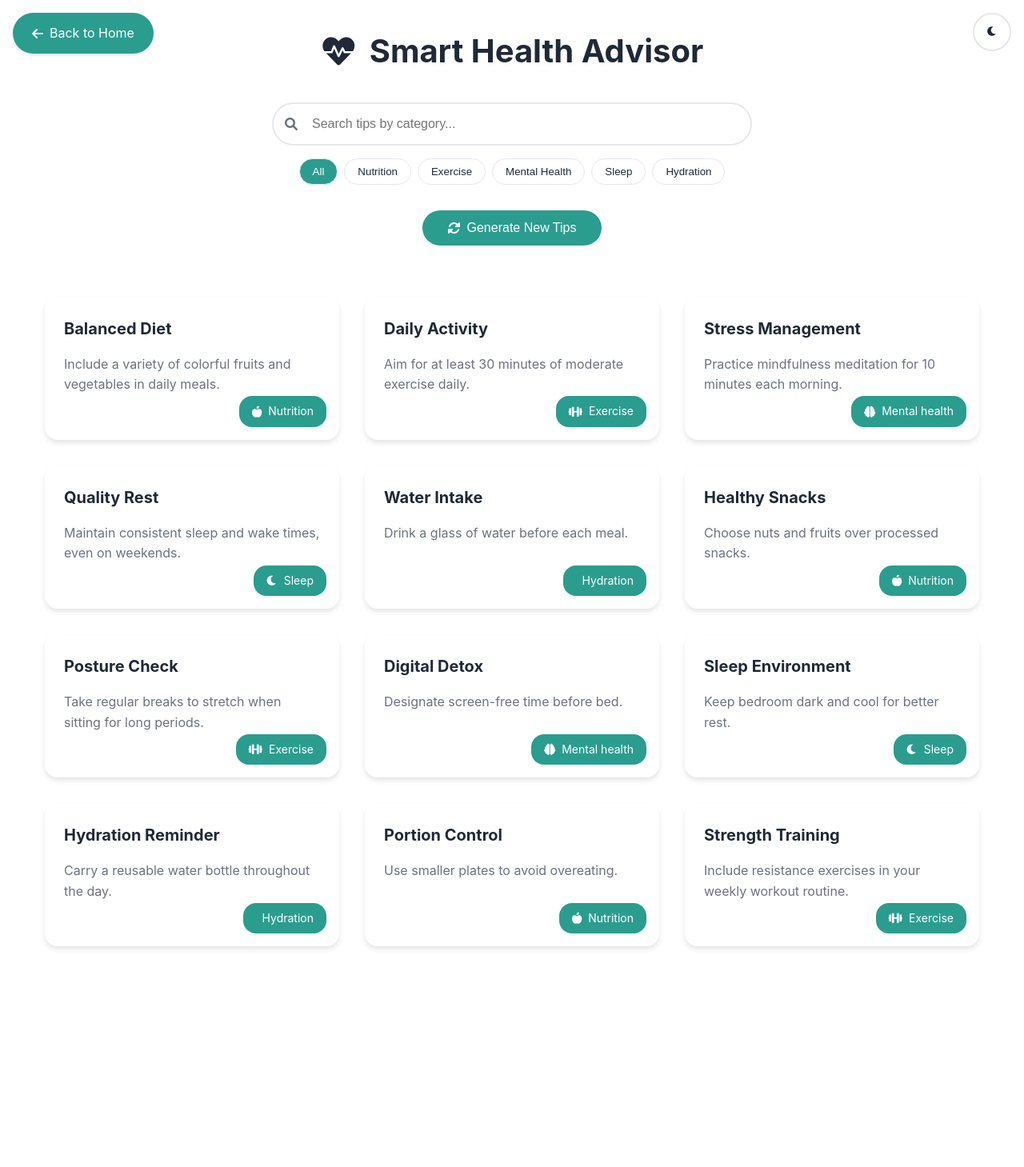
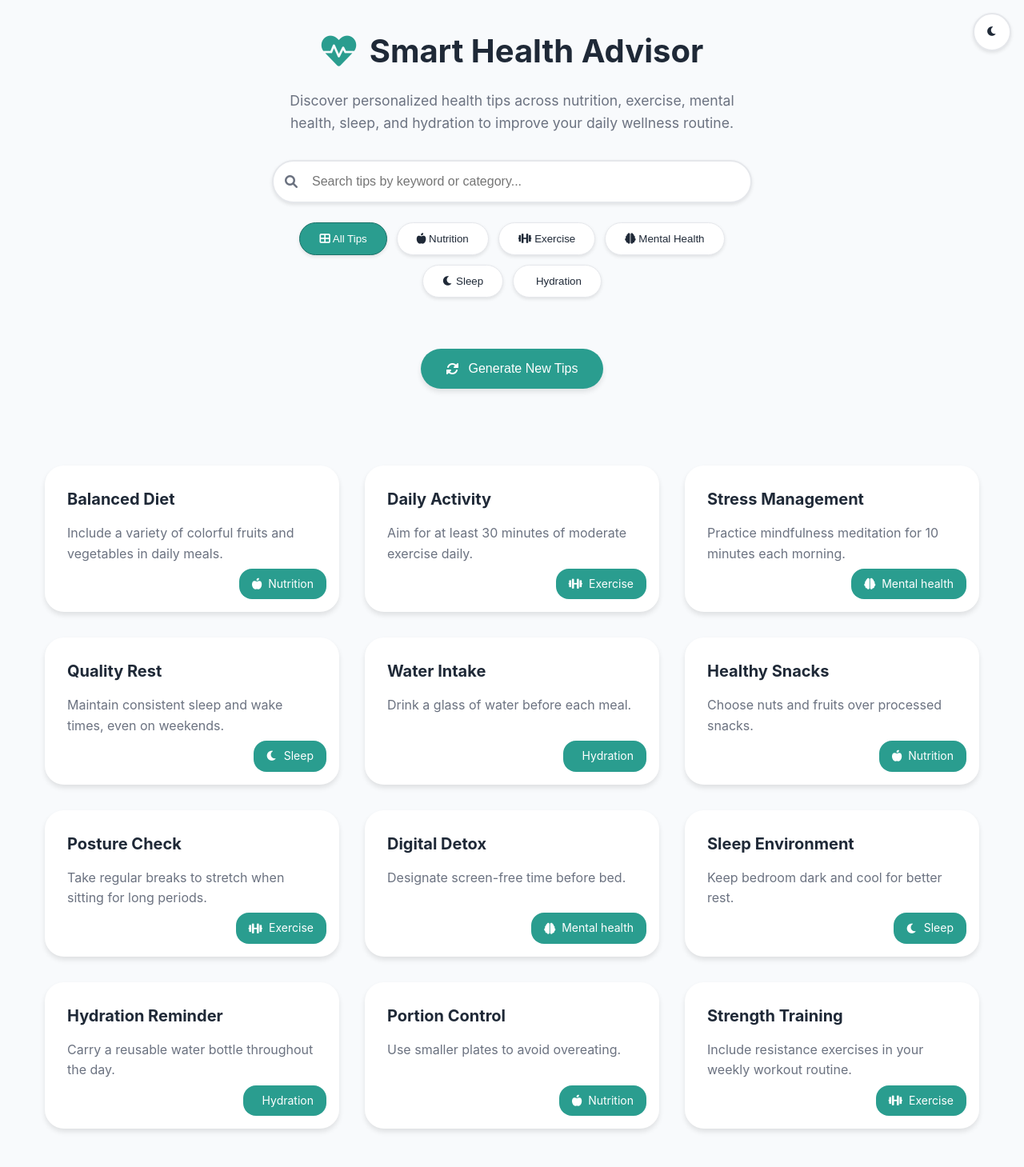
Before and after one commit to asifahamed11/MediLinx, a PHP site: page /health_tips.php in a window 1280 px wide. Shown: the whole page at 80% size. Before the commit the page ends 1187 px from the top, so only its background shows below. Run offline with PHP 8.4, Linux system fonts and the light colour scheme; data that the repository does not hold is empty.

```diff
--- a/health_tips.php
+++ b/health_tips.php
@@ -82,6 +82,22 @@ function get_category_icon($category) {
     return $icons[strtolower($category)] ?? 'fa-check';
 }
 
+function get_category_tips($category) {
+    switch(strtolower($category)) {
+        case 'hydration':
+            return [
+                'Stay Hydrated' => 'Drink 8-10 glasses of water daily',
+                'Water Quality' => 'Use clean, filtered water when possible',
+                'Hydration Schedule' => 'Set regular reminders to drink water',
+                'Monitor Hydration' => 'Check urine color for hydration levels',
+                'Smart Drinking' => 'Avoid excessive caffeine and alcohol'
+            ];
+        // Add other categories as needed
+        default:
+            return [];
+    }
+}
+
 // Tip generation and caching logic
 if ($_SERVER['REQUEST_METHOD'] === 'POST' && isset($_POST['refresh'])) {
     $_SESSION['tips'] = generate_health_tips();
@@ -100,32 +116,37 @@ $tips_content = $_SESSION['tips'];
 <head>
     <meta charset="UTF-8">
     <meta name="viewport" content="width=device-width, initial-scale=1.0">
-    <title>Smart Health Advisor</title>
+    <title>Smart Health Advisor - Daily Wellness Tips</title>
+    <meta name="description" content="Get personalized health and wellness tips across nutrition, exercise, mental health, sleep, and hydration.">
     <link rel="stylesheet" href="https://cdnjs.cloudflare.com/ajax/libs/font-awesome/6.0.0/css/all.min.css">
     <style>
         :root {
             --primary: #2A9D8F;
-            --primary-dark:rgb(21, 133, 120);
-            --accent:rgb(67, 240, 220);
-            --background: #ffffff;
+            --primary-light: #4ecdc4;
+            --primary-dark: #1a7168;
+            --accent: #F4A261;
+            --background: #f8fafc;
             --card-bg: #ffffff;
             --text: #1f2937;
             --text-light: #6b7280;
             --border: #e5e7eb;
             --shadow: rgba(0, 0, 0, 0.1);
-            --transition: all 0.3s ease;
+            --shadow-lg: rgba(0, 0, 0, 0.15);
+            --transition: all 0.3s cubic-bezier(0.4, 0, 0.2, 1);
         }
 
         [data-theme="dark"] {
-            --primary: #2A9D8F;
-            --primary-dark:rgb(21, 133, 120);
-            --accent:rgb(67, 240, 220);
+            --primary: #4ecdc4;
+            --primary-light: #64dfb4;
+            --primary-dark: #2A9D8F;
+            --accent: #F4A261;
             --background: #111827;
             --card-bg: #1f2937;
-            --text: #f3f4f6;
+            --text:rgb(212, 216, 221);
             --text-light: #9ca3af;
             --border: #374151;
             --shadow: rgba(0, 0, 0, 0.25);
+            --shadow-lg: rgba(0, 0, 0, 0.35);
         }
 
         * {
@@ -135,7 +156,7 @@ $tips_content = $_SESSION['tips'];
         }
 
         body {
-            font-family: -apple-system, BlinkMacSystemFont, 'Segoe UI', Roboto, Oxygen, Ubuntu, Cantarell, sans-serif;
+            font-family: -apple-system, system-ui, BlinkMacSystemFont, 'Segoe UI', Roboto, Oxygen, Ubuntu, sans-serif;
             background-color: var(--background);
             color: var(--text);
             line-height: 1.6;
@@ -153,34 +174,40 @@ $tips_content = $_SESSION['tips'];
         .header {
             text-align: center;
             margin-bottom: 3rem;
+            animation: slideDown 0.6s ease-out;
         }
 
         .title {
             font-size: 2.5rem;
             color: var(--text);
-            margin-bottom: 2rem;
+            margin-bottom: 1rem;
             display: flex;
             align-items: center;
             justify-content: center;
             gap: 1rem;
         }
 
+        .title i {
+            color: var(--primary);
+            animation: pulse 2s infinite;
+        }
+
+        .subtitle {
+            color: var(--text-light);
+            font-size: 1.1rem;
+            max-width: 600px;
+            margin: 0 auto 2rem;
+        }
+
         .search-container {
             max-width: 600px;
             margin: 0 auto;
+            position: relative;
         }
 
         .search-wrapper {
             position: relative;
-            margin-bottom: 1rem;
-        }
-
-        .search-icon {
-            position: absolute;
-            left: 1rem;
-            top: 50%;
-            transform: translateY(-50%);
-            color: var(--text-light);
+            margin-bottom: 1.5rem;
         }
 
         .search-bar {
@@ -192,24 +219,26 @@ $tips_content = $_SESSION['tips'];
             color: var(--text);
             font-size: 1rem;
             transition: var(--transition);
+            box-shadow: 0 2px 4px var(--shadow);
         }
 
         .search-bar:focus {
             outline: none;
             border-color: var(--primary);
-            box-shadow: 0 0 0 3px rgba(59, 130, 246, 0.2);
+            box-shadow: 0 0 0 3px rgba(42, 157, 143, 0.2);
+            transform: translateY(-1px);
         }
 
         .filter-buttons {
             display: flex;
             flex-wrap: wrap;
-            gap: 0.5rem;
+            gap: 0.75rem;
             justify-content: center;
             margin-bottom: 2rem;
         }
 
         .filter-btn {
-            padding: 0.5rem 1rem;
+            padding: 0.75rem 1.5rem;
             border: none;
             border-radius: 1.5rem;
             background-color: var(--card-bg);
@@ -217,48 +246,77 @@ $tips_content = $_SESSION['tips'];
             cursor: pointer;
             transition: var(--transition);
             border: 1px solid var(--border);
+            font-weight: 500;
+            box-shadow: 0 2px 4px var(--shadow);
         }
 
-        .filter-btn:hover,
+        .filter-btn:hover {
+            background-color: var(--primary-light);
+            color: white;
+            transform: translateY(-2px);
+            box-shadow: 0 4px 6px var(--shadow-lg);
+        }
+
         .filter-btn.active {
             background-color: var(--primary);
             color: white;
+            border-color: var(--primary-dark);
         }
 
         .grid {
             display: grid;
-            grid-template-columns: repeat(auto-fill, minmax(300px, 1fr));
+            grid-template-columns: repeat(auto-fill, minmax(320px, 1fr));
             gap: 2rem;
             padding: 1rem 0;
         }
 
         .card {
             background-color: var(--card-bg);
-            border-radius: 1rem;
+            border-radius: 1.5rem;
             box-shadow: 0 4px 6px var(--shadow);
             transition: var(--transition);
             position: relative;
             overflow: hidden;
+            opacity: 0;
+            transform: translateY(20px);
         }
 
         .card:hover {
-            transform: translateY(-5px);
-            box-shadow: 0 8px 12px var(--shadow);
+            transform: translateY(-5px) scale(1.02);
+            box-shadow: 0 8px 12px var(--shadow-lg);
+        }
+
+        .card::before {
+            content: '';
+            position: absolute;
+            top: 0;
+            left: 0;
+            right: 0;
+            height: 4px;
+            background: var(--primary);
+            transform: scaleX(0);
+            transition: var(--transition);
+        }
+
+        .card:hover::before {
+            transform: scaleX(1);
         }
 
         .card-content {
-            padding: 1.5rem;
+            padding: 1.75rem;
         }
 
         .card h2 {
             color: var(--text);
             font-size: 1.25rem;
             margin-bottom: 1rem;
+            line-height: 1.4;
         }
 
         .card p {
             color: var(--text-light);
             margin-bottom: 2rem;
+            font-size: 1rem;
         }
 
         .category-tag {
@@ -273,16 +331,50 @@ $tips_content = $_SESSION['tips'];
             display: flex;
             align-items: center;
             gap: 0.5rem;
+            transform: translateY(0);
+            transition: var(--transition);
         }
 
-        .theme-toggle-container {
+        .card:hover .category-tag {
+            transform: translateY(-2px);
+            background-color: var(--primary-dark);
+        }
+
+        .refresh-button {
+            padding: 1rem 2rem;
+            background-color: var(--primary);
+            color: white;
+            border: none;
+            border-radius: 2rem;
+            cursor: pointer;
+            transition: var(--transition);
+            font-size: 1rem;
+            display: inline-flex;
+            align-items: center;
+            gap: 0.75rem;
+            font-weight: 500;
+            box-shadow: 0 4px 6px var(--shadow);
+            margin: 2rem 0;
+        }
+
+        .refresh-button:hover {
+            background-color: var(--primary-dark);
+            transform: translateY(-2px) scale(1.05);
+            box-shadow: 0 6px 8px var(--shadow-lg);
+        }
+
+        .refresh-button i {
+            transition: transform 0.3s ease;
+        }
+
+        .refresh-button:hover i {
+            transform: rotate(180deg);
+        }
+
+        .theme-toggle {
             position: fixed;
             top: 1rem;
             right: 1rem;
-            z-index: 1000;
-        }
-
-        .theme-toggle {
             background: var(--card-bg);
             border: 2px solid var(--border);
             color: var(--text);
@@ -294,61 +386,48 @@ $tips_content = $_SESSION['tips'];
             align-items: center;
             justify-content: center;
             transition: var(--transition);
+            box-shadow: 0 2px 4px var(--shadow);
+            z-index: 1000;
         }
 
         .theme-toggle:hover {
             background-color: var(--primary);
             color: white;
+            transform: rotate(180deg);
         }
 
-        .refresh-container {
-            text-align: center;
-            margin: 2rem 0;
+        @keyframes slideDown {
+            from {
+                opacity: 0;
+                transform: translateY(-20px);
+            }
+            to {
+                opacity: 1;
+                transform: translateY(0);
+            }
         }
 
-        .refresh-button {
-            padding: 0.8rem 2rem;
-            background-color: var(--primary);
-            color: white;
-            border: none;
-            border-radius: 2rem;
-            cursor: pointer;
-            transition: var(--transition);
-            font-size: 1rem;
-            display: inline-flex;
-            align-items: center;
-            gap: 0.5rem;
+        @keyframes fadeIn {
+            from {
+                opacity: 0;
+                transform: translateY(20px);
+            }
+            to {
+                opacity: 1;
+                transform: translateY(0);
+            }
         }
 
-        .refresh-button:hover {
-            background-color: var(--primary-dark);
-            transform: scale(1.05);
+        @keyframes pulse {
+            0% {
+                transform: scale(1);
             }
-
-        .back-btn {
-            position: fixed;
-            top: 1rem;
-            left: 1rem;
-            z-index: 1000;
-            background: var(--primary);
-            color: white;
-            padding: 0.8rem 1.5rem;
-            border: none;
-            border-radius: 2rem;
-            cursor: pointer;
-            display: flex;
-            align-items: center;
-            gap: 0.5rem;
-            text-decoration: none;
-            transition: var(--transition);
-            font-size: 1rem;
-            box-shadow: 0 2px 4px var(--shadow);
+            50% {
+                transform: scale(1.1);
             }
-
-        .back-btn:hover {
-            background: var(--primary-dark);
-            transform: translateY(-2px);
-            box-shadow: 0 4px 8px var(--shadow);
+            100% {
+                transform: scale(1);
+            }
         }
 
         @media (max-width: 768px) {
@@ -361,25 +440,69 @@ $tips_content = $_SESSION['tips'];
             }
 
             .filter-buttons {
-                flex-direction: column;
+                gap: 0.5rem;
             }
 
             .filter-btn {
-                width: 100%;
+                padding: 0.5rem 1rem;
+                font-size: 0.9rem;
             }
+
+            .card {
+                margin: 0 0.5rem;
+            }
+
+            .theme-toggle {
+                top: auto;
+                bottom: 1rem;
+                right: 1rem;
+            }
+        }
+
+        .loading {
+            position: fixed;
+            top: 0;
+            left: 0;
+            right: 0;
+            bottom: 0;
+            background: rgba(0, 0, 0, 0.7);
+            display: flex;
+            justify-content: center;
+            align-items: center;
+            z-index: 1000;
+            opacity: 0;
+            pointer-events: none;
+            transition: opacity 0.3s ease;
+        }
+
+        .loading.active {
+            opacity: 1;
+            pointer-events: auto;
+        }
+
+        .loading-spinner {
+            width: 50px;
+            height: 50px;
+            border: 4px solid var(--primary-light);
+            border-top: 4px solid var(--primary);
+            border-radius: 50%;
+            animation: spin 1s linear infinite;
+        }
+
+        @keyframes spin {
+            0% { transform: rotate(0deg); }
+            100% { transform: rotate(360deg); }
         }
     </style>
 </head>
 <body>
-    <a href="index.php" class="back-btn">
-        <i class="fas fa-arrow-left"></i>
-        Back to Home
-    </a>
-    <div class="theme-toggle-container">
+    <div class="loading">
+        <div class="loading-spinner"></div>
+    </div>
+
     <button class="theme-toggle" onclick="toggleTheme()" aria-label="Toggle theme">
         <i class="fas fa-moon"></i>
     </button>
-    </div>
 
     <div class="container">
         <header class="header">
@@ -387,25 +510,40 @@ $tips_content = $_SESSION['tips'];
                 <i class="fas fa-heartbeat"></i>
                 Smart Health Advisor
             </h1>
+            <p class="subtitle">Discover personalized health tips across nutrition, exercise, mental health, sleep, and hydration to improve your daily wellness routine.</p>
+
             <div class="search-container">
                 <div class="search-wrapper">
-                    <i class="fas fa-search search-icon"></i>
                     <input
                         type="text"
                         class="search-bar"
-                        placeholder="Search tips by category..."
-                        onkeyup="filterCards(this.value)"
+                        placeholder="Search tips by keyword or category..."
+                        onkeyup="debounce(filterCards, 300)(this.value)"
+                        aria-label="Search health tips"
                     >
+                    <i class="fas fa-search" style="position: absolute; left: 1rem; top: 50%; transform: translateY(-50%); color: var(--text-light);"></i>
                 </div>
                 <div class="filter-buttons">
-                    <button onclick="filterByCategory('all')" class="filter-btn active">All</button>
-                    <button onclick="filterByCategory('nutrition')" class="filter-btn">Nutrition</button>
-                    <button onclick="filterByCategory('exercise')" class="filter-btn">Exercise</button>
-                    <button onclick="filterByCategory('mental health')" class="filter-btn">Mental Health</button>
-                    <button onclick="filterByCategory('sleep')" class="filter-btn">Sleep</button>
-                    <button onclick="filterByCategory('hydration')" class="filter-btn">Hydration</button>
+                    <button onclick="filterByCategory('all')" class="filter-btn active" data-category="all">
+                        <i class="fas fa-th-large"></i> All Tips
+                    </button>
+                    <button onclick="filterByCategory('nutrition')" class="filter-btn" data-category="nutrition">
+                        <i class="fas fa-apple-alt"></i> Nutrition
+                    </button>
+                    <button onclick="filterByCategory('exercise')" class="filter-btn" data-category="exercise">
+                        <i class="fas fa-dumbbell"></i> Exercise
+                    </button>
+                    <button onclick="filterByCategory('mental health')" class="filter-btn" data-category="mental health">
+                        <i class="fas fa-brain"></i> Mental Health
+                    </button>
+                    <button onclick="filterByCategory('sleep')" class="filter-btn" data-category="sleep">
+                        <i class="fas fa-moon"></i> Sleep
+                    </button>
+                    <button onclick="filterByCategory('hydration')" class="filter-btn" data-category="hydration">
+                        <i class="fas fa-glass-water"></i> Hydration
+                    </button>
                 </div>
-                <form method="post" class="refresh-container">
+                <form method="post" class="refresh-container" onsubmit="showLoading()">
                     <button type="submit" name="refresh" class="refresh-button">
                         <i class="fas fa-sync-alt"></i>
                         Generate New Tips
@@ -417,13 +555,13 @@ $tips_content = $_SESSION['tips'];
         <div class="grid">
             <?php
             $tips = explode("\n", trim($tips_content));
-            foreach($tips as $tip):
+            foreach($tips as $index => $tip):
                 if(preg_match('/\[Category:\s*(.*?)\s*\].*Tip\s+\d+:\s*(.*?)\s*\|\s*(.*)/', $tip, $matches)):
                     $category = strtolower(trim($matches[1]));
                     $title = trim($matches[2]);
                     $content = trim($matches[3]);
             ?>
-                <div class="card" data-category="<?= htmlspecialchars($category, ENT_QUOTES, 'UTF-8') ?>">
+                <div class="card" data-category="<?= htmlspecialchars($category, ENT_QUOTES, 'UTF-8') ?>" style="animation: fadeIn 0.5s ease forwards <?= $index * 0.1 ?>s;">
                     <div class="card-content">
                         <h2><?= htmlspecialchars($title, ENT_QUOTES, 'UTF-8') ?></h2>
                         <p><?= htmlspecialchars($content, ENT_QUOTES, 'UTF-8') ?></p>
@@ -438,81 +576,113 @@ $tips_content = $_SESSION['tips'];
     </div>
 
     <script>
-        // Theme toggling
-        function toggleTheme() {
-            const body = document.body;
-            const currentTheme = body.getAttribute('data-theme');
-            const newTheme = currentTheme === 'dark' ? 'light' : 'dark';
-            body.setAttribute('data-theme', newTheme);
-
-            const themeIcon = document.querySelector('.theme-toggle i');
-            themeIcon.className = newTheme === 'dark' ? 'fas fa-sun' : 'fas fa-moon';
-            localStorage.setItem('theme', newTheme);
+        // Debounce function for search optimization
+        function debounce(func, wait) {
+            let timeout;
+            return function(...args) {
+                clearTimeout(timeout);
+                timeout = setTimeout(() => func.apply(this, args), wait);
+            };
         }
 
-        // Filter cards by search input
+        // Enhanced search functionality
         function filterCards(searchTerm) {
             const cards = document.querySelectorAll('.card');
             const lowercaseSearch = searchTerm.toLowerCase();
+            let visibleCount = 0;
 
             cards.forEach(card => {
                 const content = card.textContent.toLowerCase();
                 const category = card.dataset.category;
                 const isVisible = content.includes(lowercaseSearch) ||
                                 category.includes(lowercaseSearch);
-                card.style.display = isVisible ? 'block' : 'none';
+
+                if (isVisible) {
+                    card.style.display = 'block';
+                    card.style.animation = `fadeIn 0.5s ease forwards ${visibleCount * 0.1}s`;
+                    visibleCount++;
+                } else {
+                    card.style.display = 'none';
+                }
             });
         }
 
-        // Filter cards by category
+        // Enhanced category filtering
         function filterByCategory(category) {
             const cards = document.querySelectorAll('.card');
             const buttons = document.querySelectorAll('.filter-btn');
+            let visibleCount = 0;
 
             buttons.forEach(btn => {
                 btn.classList.remove('active');
-                if (btn.textContent.toLowerCase() === category ||
-                    (category === 'all' && btn.textContent === 'All')) {
+                if (btn.dataset.category === category) {
                     btn.classList.add('active');
                 }
             });
 
             cards.forEach(card => {
-                card.style.display = category === 'all' ? 'block' :
-                    card.dataset.category === category ? 'block' : 'none';
+                const isVisible = category === 'all' || card.dataset.category === category;
+
+                if (isVisible) {
+                    card.style.display = 'block';
+                    card.style.animation = `fadeIn 0.5s ease forwards ${visibleCount * 0.1}s`;
+                    visibleCount++;
+                } else {
+                    card.style.display = 'none';
+                }
             });
+        }
+
+        // Theme management
+        function toggleTheme() {
+            const body = document.body;
+            const currentTheme = body.getAttribute('data-theme');
+            const newTheme = currentTheme === 'dark' ? 'light' : 'dark';
+
+            body.setAttribute('data-theme', newTheme);
+            localStorage.setItem('theme', newTheme);
+
+            const themeIcon = document.querySelector('.theme-toggle i');
+            themeIcon.className = `fas fa-${newTheme === 'dark' ? 'sun' : 'moon'}`;
+        }
+
+        // Loading state management
+        function showLoading() {
+            document.querySelector('.loading').classList.add('active');
         }
 
         // Initialize theme and animations
         document.addEventListener('DOMContentLoaded', () => {
+            // Set theme
             const savedTheme = localStorage.getItem('theme') || 'light';
             document.body.setAttribute('data-theme', savedTheme);
 
             const themeIcon = document.querySelector('.theme-toggle i');
-            themeIcon.className = savedTheme === 'dark' ? 'fas fa-sun' : 'fas fa-moon';
+            themeIcon.className = `fas fa-${savedTheme === 'dark' ? 'sun' : 'moon'}`;
 
+            // Animate cards on load
             const cards = document.querySelectorAll('.card');
             cards.forEach((card, index) => {
                 card.style.animation = `fadeIn 0.5s ease forwards ${index * 0.1}s`;
-                card.style.opacity = '0';
+            });
+
+            // Add keyboard navigation
+            document.addEventListener('keydown', (e) => {
+                if (e.key === '/') {
+                    e.preventDefault();
+                    document.querySelector('.search-bar').focus();
+                }
             });
         });
 
-        // Add CSS animations
-        const style = document.createElement('style');
-        style.textContent = `
-            @keyframes fadeIn {
-                from {
-                    opacity: 0;
-                    transform: translateY(20px);
+        // Handle service worker for offline support
+        if ('serviceWorker' in navigator) {
+            window.addEventListener('load', () => {
+                navigator.serviceWorker.register('/sw.js').catch(err => {
+                    console.log('ServiceWorker registration failed:', err);
+                });
+            });
         }
-                to {
-                    opacity: 1;
-                    transform: translateY(0);
-                }
-            }
-        `;
-        document.head.appendChild(style);
     </script>
 </body>
 </html>
--- a/posts.php
+++ b/posts.php
@@ -235,8 +235,8 @@ $posts = $result->fetch_all(MYSQLI_ASSOC);
         }
 
         .like-button.liked {
-            color: var(--accent);
-            background: rgba(231, 111, 81, 0.1);
+            color:rgb(234, 59, 59);
+            background: rgba(255, 0, 0, 0.1);
         }
 
         .like-button.liked svg {
--- a/profile.php
+++ b/profile.php
@@ -321,7 +321,7 @@ $conn->close();
                             </div>
                             <div class="info-item">
                                 <div class="info-label">Consultation Hours</div>
-                                <div class="info-value"><?php echo htmlspecialchars($user['consultation_hours']); ?></div>
+                                <div class="info-value"><?php echo htmlspecialchars($user['available_consultation_hours']); ?></div>
                             </div>
                         </div>
 
--- a/user_authentication.sql
+++ b/user_authentication.sql
@@ -1,5 +1,3 @@
--- Database: `user_authentication`
-
 CREATE TABLE `posts` (
   `id` int(11) NOT NULL AUTO_INCREMENT,
   `doctor_id` int(11) NOT NULL,
```
Also changed, not shown: edit-profile.php (+4 -4 lines), uploads/post_images/67b8232fcee16_post.png (added), uploads/post_images/67b82395d4cca_post.png (added), uploads/profile_images/67b82235bcd77_profile.jpg (added), uploads/profile_images/67b89319d9461_profile.jpg (added), 6 other files. Lines whose indentation alone changed are shown as unchanged.
